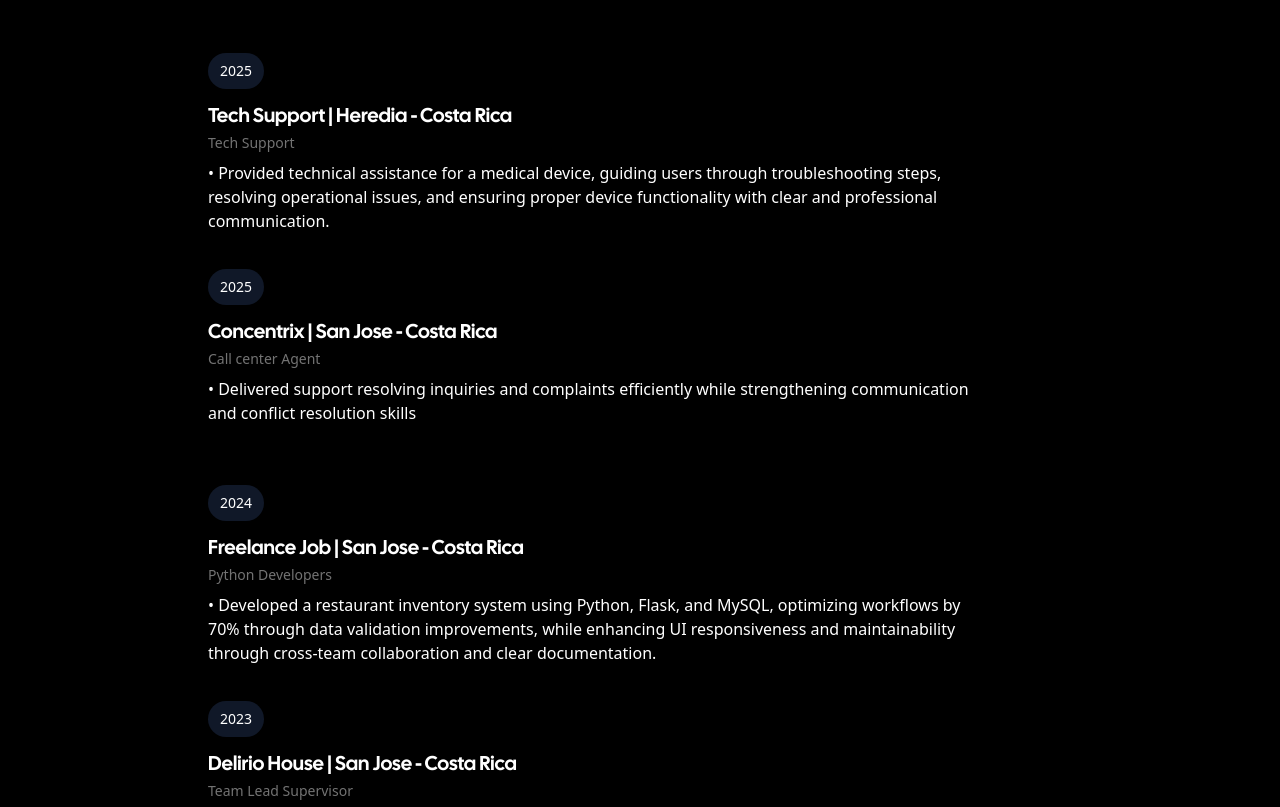
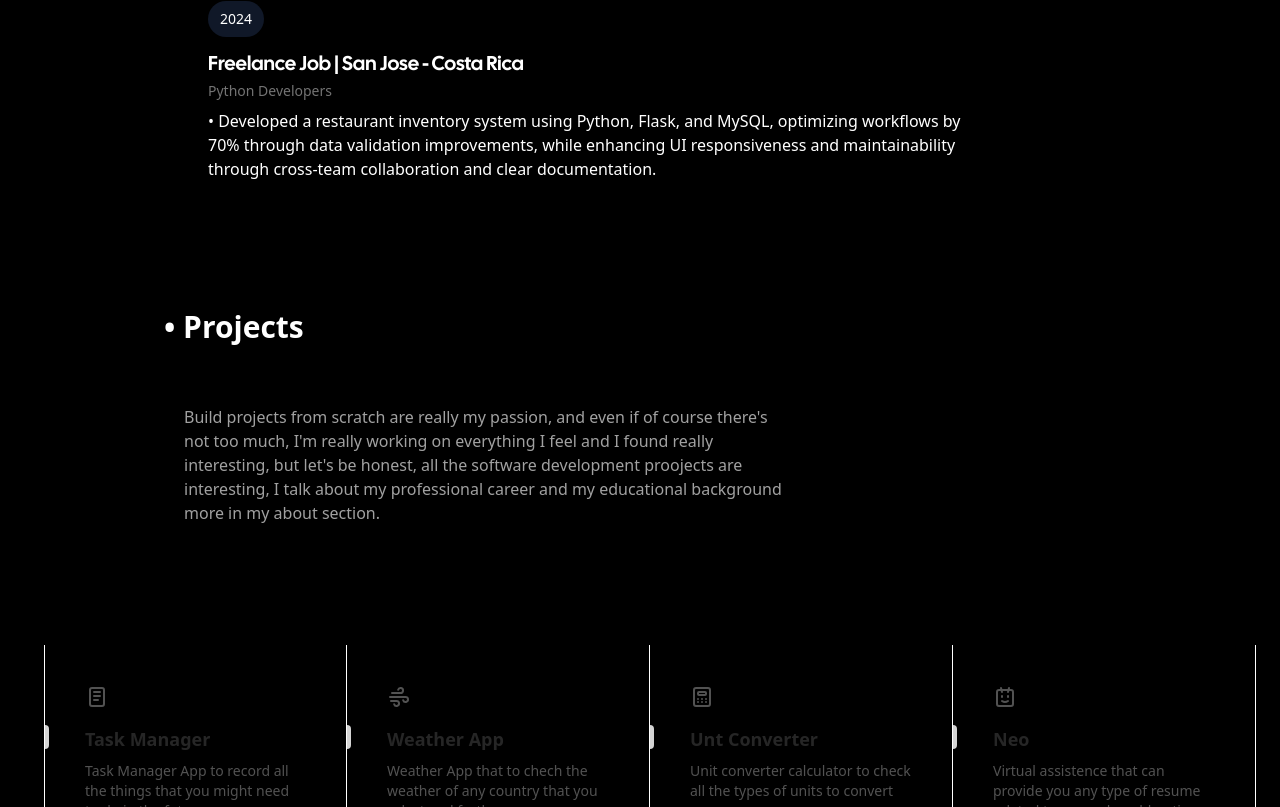
Before and after one commit to Gusttav28/gustavo-portfolio, a Next.js app: page / in a window 1280 px wide. Shown: the part 1313-2120 px from the top of the page. Built offline with nearby package versions, Linux system fonts and the light colour scheme.

Commit message:
changin some styles

```diff
--- a/src/app/NavbarDemo.jsx
+++ b/src/app/NavbarDemo.jsx
@@ -64,7 +64,7 @@
         </section>
 
       </div>
-      <h1 className="-mt-60 ml-11 text-left text-2xl sm:text-2xl md:text-2xl md:-mt-90 md:ml-16 lg:text-3xl font-bold lg:-mt-130 lg:ml-35 xl:text-3xl xl:-mt-120 xl:ml-35">• Projects</h1>
+      <h1 className="-mt-60 ml-7 text-left text-2xl sm:text-2xl md:text-2xl md:-mt-90 md:ml-18 lg:text-3xl font-bold lg:-mt-130 lg:ml-30 xl:text-3xl xl:-mt-120 xl:ml-35">• Projects</h1>
       <div className="flex flex-wrap ml-6 pl-4 pr-10 mt-10 lg:pl-20 lg:px-20 lg:mr-40 lg:ml-20 lg:mt-15 xl:mr-60 xl:max-w-3xl">
         <label className="text-neutral-400 text-sm lg:text-left lg:text-base">Build projects from scratch are really my passion, and even if of course there's not too much, I'm really working on everything I feel and I found really interesting, but let's be honest, all the software development proojects are interesting, I talk about my professional career and my educational background more in my <a className="hover:text-blue-500" href="">about section.</a> </label>
       </div>
--- a/src/app/components/AboutMe.jsx
+++ b/src/app/components/AboutMe.jsx
@@ -14,7 +14,7 @@
         <div>
             {detail.map((item, index) => (
                 <div key={index}>
-                    <p className="text-xl text-neutral-400 font-light ml-10 mt-30 2xl:text-xl 2xl:mt-5 2xl:mr-80 2xl:ml-10">
+                    <p className="text-xl text-center text-neutral-400 font-light ml-10 mt-30 2xl:text-xl 2xl:mt-5 2xl:mr-80 2xl:ml-10">
                         {item.description}
                     </p>
                 </div>
--- a/src/app/components/TabYearsExperiences.jsx
+++ b/src/app/components/TabYearsExperiences.jsx
@@ -5,40 +5,40 @@
 
 
 const additionalExperience = [
-    {
-        title:"Tech Support | Heredia - Costa Rica",
-        description:(
-            <>
-            <p className="-mb-45 size-70
-                md:w-full
-                md:-mb-55
-                lg:-mb-60 lg:w-full
-                xl:-mb-57"
-            >
-                • Provided technical assistance for a medical device, guiding users through troubleshooting steps, resolving operational issues, and ensuring proper device functionality with clear and professional communication.
-            </p>
-            </>
-        ),
-        year:"2025",
-        badge:"Tech Support"
-    },
-    {
-        title:"Concentrix | San Jose - Costa Rica",
-        description:(
-            <>
-            <p className="-mb-45 size-70
-                md:w-full
-                md:-mb-55
-                lg:-mb-50 lg:w-full
-                xl:-mb-57"
-            >
-                • Delivered support resolving inquiries and complaints efficiently while strengthening communication and conflict resolution skills
-            </p>
-            </>
-        ),
-        year:"2025",
-        badge:"Call center Agent"
-    },
+    // {
+    //     title:"Tech Support | Heredia - Costa Rica",
+    //     description:(
+    //         <>
+    //         <p className="-mb-45 size-70
+    //             md:w-full
+    //             md:-mb-55
+    //             lg:-mb-60 lg:w-full
+    //             xl:-mb-57"
+    //         >
+    //             • Provided technical assistance for a medical device, guiding users through troubleshooting steps, resolving operational issues, and ensuring proper device functionality with clear and professional communication.
+    //         </p>
+    //         </>
+    //     ),
+    //     year:"2025",
+    //     badge:"Tech Support"
+    // },
+    // {
+    //     title:"Concentrix | San Jose - Costa Rica",
+    //     description:(
+    //         <>
+    //         <p className="-mb-45 size-70
+    //             md:w-full
+    //             md:-mb-55
+    //             lg:-mb-50 lg:w-full
+    //             xl:-mb-57"
+    //         >
+    //             • Delivered support resolving inquiries and complaints efficiently while strengthening communication and conflict resolution skills
+    //         </p>
+    //         </>
+    //     ),
+    //     year:"2025",
+    //     badge:"Call center Agent"
+    // },
     {
         title:"Freelance Job | San Jose - Costa Rica",
         description:(
@@ -55,18 +55,18 @@
         year:"2024",
         badge:"Python Developers"
     },
-    {
-        title:"Delirio House | San Jose - Costa Rica",
-        description:(
-            <>
-                <p className="-mb-50 lg:mt-6 size-70 md:-mb-53 md:w-full lg:-mb-50 xl:-mb-57 lg:w-full">
-                • Led a team, improved workflow efficiency by 20%, and maintained a 95% customer satisfaction rate through effective coordination, delivering data-driven solutions, and process improvement.
-                </p>
-            </>
-        ),
-        year:"2023",
-        badge:"Team Lead Supervisor"
-    },
+    // {
+    //     title:"Delirio House | San Jose - Costa Rica",
+    //     description:(
+    //         <>
+    //             <p className="-mb-50 lg:mt-6 size-70 md:-mb-53 md:w-full lg:-mb-50 xl:-mb-57 lg:w-full">
+    //             • Led a team, improved workflow efficiency by 20%, and maintained a 95% customer satisfaction rate through effective coordination, delivering data-driven solutions, and process improvement.
+    //             </p>
+    //         </>
+    //     ),
+    //     year:"2023",
+    //     badge:"Team Lead Supervisor"
+    // },
 ]
 
 
@@ -75,7 +75,7 @@
         <>
             <div className="mb-50 w-full -px-25 -mt-15 lg:mb-100 lg:mt-50">
             <div className="flex items-center gap-2 mb-20 -ml-6 lg:mb-20 lg:-ml-11">
-                <h1 className="text-left text-2xl ml-4 sm:text-2xl md:text-2xl lg:text-3xl font-bold lg:ml-12">• Work</h1>
+                <h1 className="text-left text-2xl ml-6 sm:text-2xl md:text-2xl lg:text-3xl font-bold lg:ml-12">• Work</h1>
                  <h1 className="text-left text-2xl sm:text-2xl md:text-2xl lg:text-3xl font-bold">Experience</h1>
             </div>
                 <div className="w-full max-w-5xl mx-auto pt-4 lg:px-20 lg:-ml-10 xl:-ml-20 xl:px-30">
@@ -83,10 +83,8 @@
                         <div key={index} className="mb-14 ml-6 w-full">
                             <h2 className={twMerge(
                                 "bg-gray-900 text-white rounded-full text-sm w-fit px-3 py-2 mb-3 font-normal lg:ml-0",
-                                item.year === "2025" && "-mt-13 lg:-mt-10 xl:mt-0 lg:py-2",
-                                item.year === "2024" && "-mt-56 lg:-mt-70 xl:-mt-53 lg:py-2",
-                                item.year === "2023" && "-mt-36 lg:-mt-60 xl:-mt-53 lg:py-2",
-                                item.year === "2022" && "-mt-36 lg:-mt-70 xl:-mt-53 lg:py-2", // más arriba solo este // más arriba solo este
+                                item.year === "2024" && "-mt-18 md:-mt-12 xl:-mt-13 lg:py-2",
+                                 // más arriba solo este // más arriba solo este
                             )}>
                                 {item.year}
                             </h2>
```
